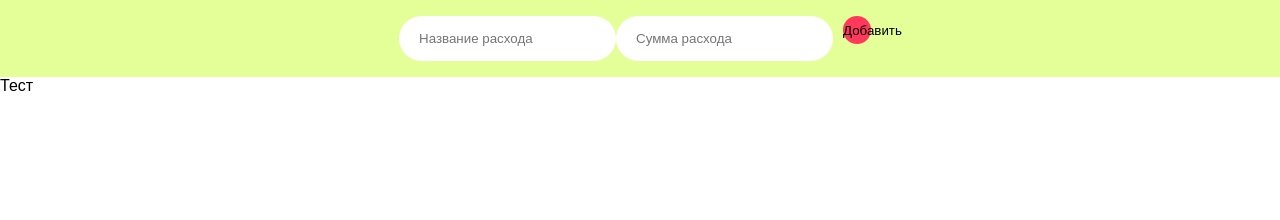
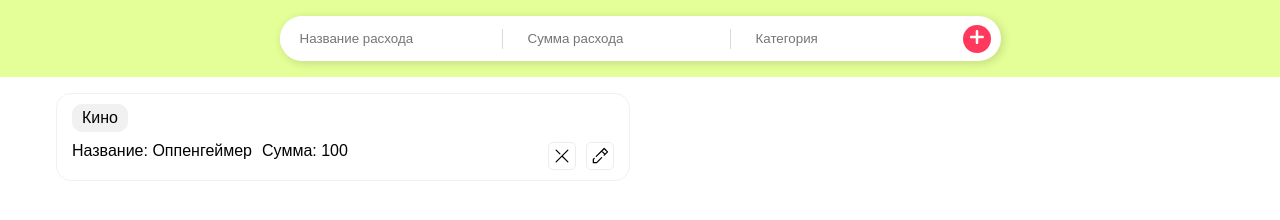
Before and after one commit to HelgiMagic/expense-calculator-ts, a website built with Vite: page index.html in a window 1280 px wide. Built offline with nearby package versions, Linux system fonts and the light colour scheme; files whose address does not match are found by name.

Commit message:
state folder, expenselist component

```diff
--- /dev/null
+++ b/components/ExpenseList.ts
@@ -0,0 +1,30 @@
+import '#styles/expense-list.css';
+import { ExpenseStateType } from '#types/main.ts';
+
+export default function renderExpenseList(state: ExpenseStateType) {
+  const listContainer = document.querySelector('.expenses-list');
+  if (!listContainer) return;
+
+  listContainer.innerHTML = '';
+
+  state.expenses.forEach((expense) => {
+    const category = expense.category || 'Без категории';
+    const item = `
+    <div class="expense-item">
+        <div class="expense-item__category">${category}</div>
+
+        <div class="expense-item-row">
+            <div class="expense-item__title">Название: ${expense.title}</div>
+            <div class="expense-item__sum">Сумма: ${expense.sum}</div>
+            <div class="expense-item__delete">
+                <svg width="20" height="20" viewBox="0 0 24 24" fill="none" xmlns="http://www.w3.org/2000/svg"><g stroke-width="0"/><g stroke-linecap="round" stroke-linejoin="round"/><path d="M19 5 5 19M5 5l4.5 4.5M12 12l7 7" stroke="#000" stroke-width="1.5" stroke-linecap="round" stroke-linejoin="round"/></svg>            </div>
+            <div class="expense-item__edit">
+                <svg width="20" height="20" viewBox="0 0 24 24" fill="none" xmlns="http://www.w3.org/2000/svg"><g stroke-width="0"/><g stroke-linecap="round" stroke-linejoin="round"/><path d="m5 15-1 1v4h4l6-6m4-4 3-3-4-4-3 3m4 4-1 1m1-1-4-4m0 0-6.5 6.5" stroke="#000" stroke-width="1.5" stroke-linecap="round" stroke-linejoin="round"/></svg>
+            </div>
+        </div>
+    </div>
+    `;
+
+    listContainer.insertAdjacentHTML('beforeend', item);
+  });
+}
--- a/index.html
+++ b/index.html
@@ -1,4 +1,4 @@
-<!doctype html>
+<!DOCTYPE html>
 <html lang="en">
   <head>
     <meta charset="UTF-8" />
@@ -9,13 +9,25 @@
   </head>
   <body>
     <header class="adding-wrapper">
-        <input type="text" placeholder="Название расхода">
-        <input type="number" placeholder="Сумма расхода">
-        <button type="button">Добавить</button>
+      <form id="add-expense-form" class="adding-row">
+        <input name="title" type="text" placeholder="Название расхода" required />
+        <div class="separator"></div>
+        <input name="sum" type="number" placeholder="Сумма расхода" required />
+        <div class="separator"></div>
+        <input name="category" type="text" placeholder="Категория" />
+        <button type="submit" title="Добавить расход">
+            <svg fill="#ffffff" version="1.1" id="Capa_1" xmlns="http://www.w3.org/2000/svg" xmlns:xlink="http://www.w3.org/1999/xlink" viewBox="0 0 45.402 45.402" xml:space="preserve"><g id="SVGRepo_bgCarrier" stroke-whiteidth="0"></g><g id="SVGRepo_tracerCarrier" stroke-linecap="round" stroke-linejoin="round"></g><g id="SVGRepo_iconCarrier"> <g> <path d="M41.267,18.557H26.832V4.134C26.832,1.851,24.99,0,22.707,0c-2.283,0-4.124,1.851-4.124,4.135v14.432H4.141 c-2.283,0-4.139,1.851-4.138,4.135c-0.001,1.141,0.46,2.187,1.207,2.934c0.748,0.749,1.78,1.222,2.92,1.222h14.453V41.27 c0,1.142,0.453,2.176,1.201,2.922c0.748,0.748,1.777,1.211,2.919,1.211c2.282,0,4.129-1.851,4.129-4.133V26.857h14.435 c2.283,0,4.134-1.867,4.133-4.15C45.399,20.425,43.548,18.557,41.267,18.557z"></path> </g> </g></svg>
+        </button>
+      </form>
     </header>
+
     <main>
-        <p>Тест</p>
+        <div class="expenses-wrapper">
+            <div class="expenses-filters"></div>
+            <div class="expenses-list"></div>
+        </div>
     </main>
+
     <footer></footer>
   </body>
 </html>
--- a/main.ts
+++ b/main.ts
@@ -1,3 +1,7 @@
 import '#styles/reset.css';
 import '#styles/style.css';
 import '#styles/adding-wrapper.css';
+
+import ExpenseState from '#state/expenses.ts';
+
+console.log(ExpenseState);
--- a/package.json
+++ b/package.json
@@ -7,6 +7,7 @@
     "#components/*": "./components/*",
     "#assets/*": "./assets/*",
     "#styles/*": "./styles/*",
+    "#state/*": "./state/*",
     "#utils/*": "./utils/*",
     "#types/*": "./types/*"
   },
--- /dev/null
+++ b/state/expenses.ts
@@ -0,0 +1,47 @@
+import { ExpenseStateType } from '#types/main.ts';
+import renderExpenseList from '#components/ExpenseList.ts';
+
+const ExpenseState: ExpenseStateType = {
+  expenses: [],
+  filterCategory: 'all',
+  addExpense: (expense) => {
+    console.log(expense);
+    // если будет использоваться на проекте с множеством страниц, то можно делать разные рендеры, в зависимости от страницы
+    // т.е. делать проверку через switch на адрес страницы
+    ExpenseState.expenses.push(expense);
+    renderExpenseList(ExpenseState);
+  },
+};
+
+function init() {
+  console.log('init');
+  ExpenseState.addExpense({
+    id: crypto.randomUUID(),
+    title: 'Оппенгеймер',
+    sum: 100,
+    category: 'Кино',
+  });
+
+  const addExpenseForm =
+    document.querySelector<HTMLFormElement>('#add-expense-form');
+  addExpenseForm?.addEventListener('submit', (event) => {
+    event.preventDefault();
+    const formData = new FormData(addExpenseForm);
+    const title = formData.get('title');
+    const sum = formData.get('sum');
+    const category = formData.get('category');
+
+    ExpenseState.addExpense({
+      id: crypto.randomUUID(),
+      title: title as string,
+      sum: Number(sum),
+      category: category as string,
+    });
+
+    addExpenseForm.reset();
+  });
+}
+
+init();
+
+export default ExpenseState;
--- a/styles/adding-wrapper.css
+++ b/styles/adding-wrapper.css
@@ -11,13 +11,24 @@
   align-items: center;
   background: white;
   border-radius: 100px;
+
+  box-shadow: 2px 2px 10px rgba(0, 0, 0, 0.15);
 }
 
 .adding-wrapper input {
   padding: 15px 20px;
   border-radius: 50px;
+  position: relative;
 
   transition: all 0.3s;
+}
+
+.adding-wrapper .separator {
+    height: calc(100% - 25px);
+    margin: 5px;
+    width: 1px;
+
+    background: rgba(0, 0, 0, 0.15);
 }
 
 .adding-wrapper input:hover {
--- /dev/null
+++ b/styles/expense-list.css
@@ -0,0 +1,49 @@
+.expenses-wrapper {
+    max-width: 1200px;
+    padding: 16px;
+    margin: 0 auto;
+}
+
+.expenses-list {
+    display: grid;
+    grid-template-columns: 1fr 1fr;
+    gap: 20px;
+}
+
+.expense-item {
+    display: flex;
+    flex-direction: column;
+    border-radius: 15px;
+    border: 1px solid #f1f1f1;
+    padding: 10px 15px;
+    gap: 10px;
+}
+
+.expense-item-row {
+    display: flex;
+    gap: 10px;
+}
+
+.expense-item__category {
+    background: #f1f1f1;
+    padding: 5px 10px;
+    border-radius: 10px;
+    width: fit-content;
+}
+
+.expense-item__sum {
+    flex-grow: 1;
+}
+
+.expense-item__delete, .expense-item__edit {
+    border: 1px solid #ededed;
+    border-radius: 5px;
+    cursor: pointer;
+
+    padding: 3px;
+    display: flex;
+}
+
+.expense-item__delete:hover, .expense-item__edit:hover {
+    background: #ededed;
+}
```
Also changed, not shown: types/main.ts (+12 -0 lines), utils/storage.ts (added).
